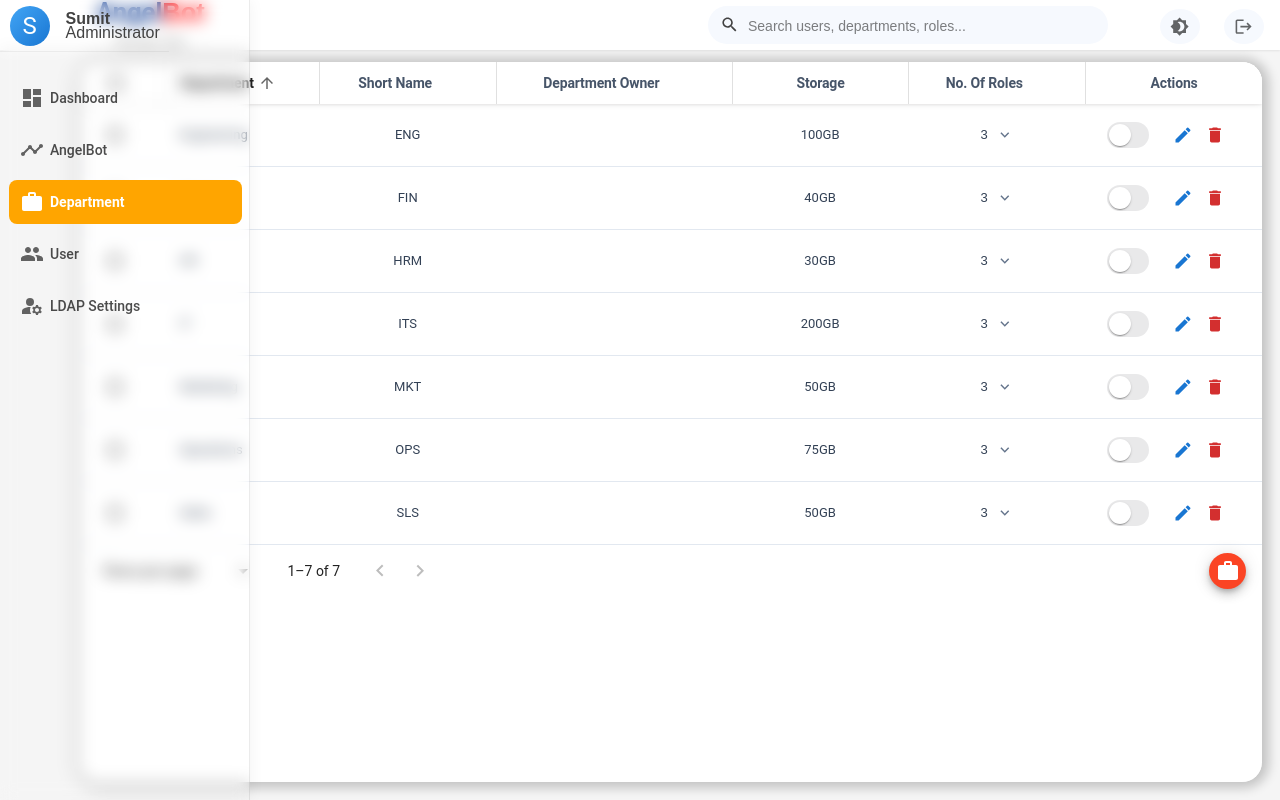
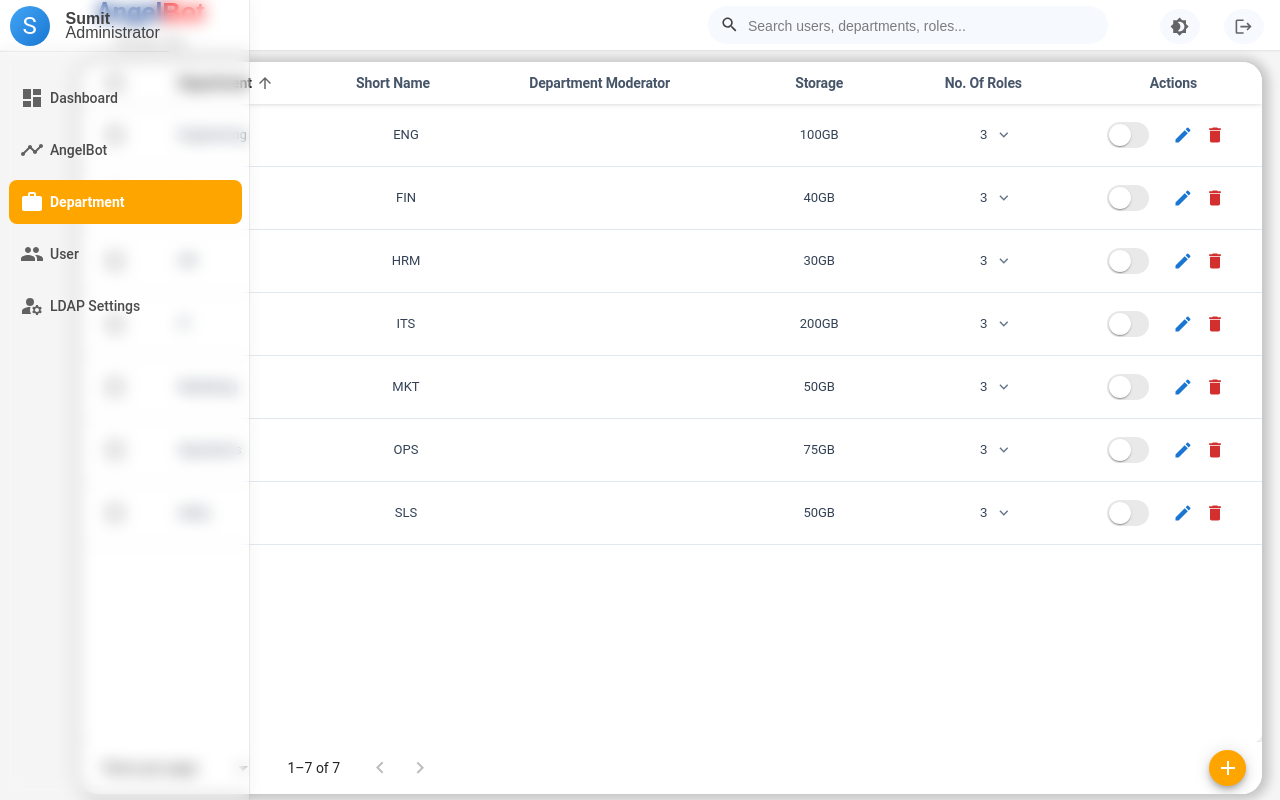
Before and after one commit to Abhisehekpandey/LMS, a React (Create React App) app: page /department in a window 1280 px wide. Built offline with nearby package versions, Linux system fonts and the light colour scheme; sample sign-in values are in the browser's storage; a web font is replaced by a local one; what chartjs-plugin-datalabels would draw is missing.

Commit message:
Department height Updated

```diff
--- a/src/pages/Department.js
+++ b/src/pages/Department.js
@@ -53,6 +53,7 @@ import {
   Timeline as TimelineIcon,
   ManageAccounts as LDAPIcon,
   Dashboard as DashboardIcon,
+  Add,
 } from "@mui/icons-material";
 
 import AddCircleOutlineIcon from "@mui/icons-material/AddCircleOutline";
@@ -157,7 +158,7 @@ function Department({ departments, setDepartments, onThemeToggle }) {
     initialRole: "",
     storage: "50GB", // Default storage value
     reportingManager: "", // Add this field
-    departmentOwner: "", // Add this line
+    departmentModerator: "", // Add this line
     submitted: false,
   });
 
@@ -331,7 +332,7 @@ function Department({ departments, setDepartments, onThemeToggle }) {
       const exportData = departments.map((dept) => ({
         Department: dept.name,
         "Display Name": dept.displayName,
-        "Department Owner": dept.departmentOwner, // Added Department Owner
+        "Department Moderator": dept.departmentModerator, // Added Department Owner
         "Storage Allocated": dept.storage || "50GB",
         Roles: `${dept.roles.length} (${dept.roles.join(", ")})`,
         Status: dept.isActive ? "Active" : "Inactive", // Add Status column
@@ -390,7 +391,7 @@ function Department({ departments, setDepartments, onThemeToggle }) {
           const requiredColumns = {
             Department: false,
             "Display Name": false,
-            "Department Owner": false, // Added Department Owner
+            "Department Moderator": false, // Added Department Owner
             "Storage Allocated": false,
             Role: false,
             Status: false,
@@ -432,7 +433,8 @@ function Department({ departments, setDepartments, onThemeToggle }) {
 
             if (!row.Department) errors.push("Department");
             if (!row["Display Name"]) errors.push("Display Name");
-            if (!row["Department Owner"]) errors.push("Department Owner"); // Added validation
+            if (!row["Department Moderator"])
+              errors.push("Department Moderator"); // Added validation
             if (!row["Storage Allocated"]) errors.push("Storage Allocated");
             if (row.Role === undefined) errors.push("Role");
             if (!row.Status) errors.push("Status");
@@ -509,7 +511,7 @@ function Department({ departments, setDepartments, onThemeToggle }) {
                 updatedDepartmentsList[existingDeptIndex] = {
                   ...updatedDepartmentsList[existingDeptIndex],
                   displayName: rows[0]["Display Name"],
-                  departmentOwner: rows[0]["Department Owner"],
+                  departmentModerator: rows[0]["Department Moderator"],
                   storage: rows[0]["Storage Allocated"],
                   isActive: rows[0].Status.toLowerCase() === "active",
                 };
@@ -581,7 +583,7 @@ function Department({ departments, setDepartments, onThemeToggle }) {
                 updatedDepartmentsList.push({
                   name: deptName,
                   displayName: rows[0]["Display Name"],
-                  departmentOwner: rows[0]["Department Owner"],
+                  departmentModerator: rows[0]["Department Moderator"],
                   storage: rows[0]["Storage Allocated"],
                   roles: newDeptRoles,
                   isActive: rows[0].Status.toLowerCase() === "active",
@@ -750,7 +752,7 @@ function Department({ departments, setDepartments, onThemeToggle }) {
       !newDepartment.initialRole ||
       !newDepartment.storage ||
       !newDepartment.reportingManager ||
-      !newDepartment.departmentOwner
+      !newDepartment.departmentModerator
     ) {
       setSnackbar({
         open: true,
@@ -775,7 +777,7 @@ function Department({ departments, setDepartments, onThemeToggle }) {
       roles: [newDepartment.initialRole],
       storage: newDepartment.storage,
       reportingManager: newDepartment.reportingManager,
-      departmentOwner: newDepartment.departmentOwner,
+      departmentModerator: newDepartment.departmentModerator,
       userCount: 0, // Initialize user count
       isActive: true, // Initialize as active
       createdAt: new Date().toISOString(), // Add creation timestamp
@@ -864,7 +866,8 @@ function Department({ departments, setDepartments, onThemeToggle }) {
     );
     setSnackbar({
       open: true,
-      message: `Department "${dept.name}" ${!dept.isActive ? "activated" : "deactivated"
+      message: `Department "${dept.name}" ${
+        !dept.isActive ? "activated" : "deactivated"
       }`,
       severity: "success",
     });
@@ -896,7 +899,7 @@ function Department({ departments, setDepartments, onThemeToggle }) {
       {
         Department: "Example Department",
         "Display Name": "EXD",
-        "Department Owner": "John Doe", // Added Department Owner
+        "Department Moderator": "John Doe", // Added Department Owner
         "Storage Allocated": "50GB",
         Role: "Role1",
         Status: "Active",
@@ -906,7 +909,7 @@ function Department({ departments, setDepartments, onThemeToggle }) {
       {
         Department: "Example Department",
         "Display Name": "EXD",
-        "Department Owner": "John Doe", // Added Department Owner
+        "Department Moderator": "John Doe", // Added Department Owner
         "Storage Allocated": "50GB",
         Role: "Role2",
         Status: "Active",
@@ -946,7 +949,7 @@ function Department({ departments, setDepartments, onThemeToggle }) {
             {
               Department: dept.name,
               "Display Name": dept.displayName,
-              "Department Owner": dept.departmentOwner, // Added Department Owner
+              "Department Moderator": dept.departmentModerator, // Added Department Owner
               "Storage Allocated": dept.storage || "50GB",
               Role: "",
               Status: dept.isActive ? "Active" : "Inactive",
@@ -959,7 +962,7 @@ function Department({ departments, setDepartments, onThemeToggle }) {
         return dept.roles.map((role) => ({
           Department: dept.name,
           "Display Name": dept.displayName,
-          "Department Owner": dept.departmentOwner, // Added Department Owner
+          "Department Moderator": dept.departmentModerator, // Added Department Owner
           "Storage Allocated": dept.storage || "50GB",
           Role: role,
           Status: dept.isActive ? "Active" : "Inactive",
@@ -1005,6 +1008,7 @@ function Department({ departments, setDepartments, onThemeToggle }) {
     <Box
       sx={{
         display: "flex",
+        flexDirection: "column",
         position: "relative",
         height: "100% ",
         marginLeft: "80px",
@@ -1020,8 +1024,8 @@ function Department({ departments, setDepartments, onThemeToggle }) {
       <TableContainer
         component={Paper}
         sx={{
-          maxHeight: "calc(100vh - 80px)",
-          height: "calc(100vh - 80px)",
+          maxHeight: "calc(100vh - 120px)",
+          height: "calc(100vh - 120px)",
           backgroundColor: "#ffffff",
           "& .MuiTableHead-root": {
             position: "sticky",
@@ -1047,7 +1051,7 @@ function Department({ departments, setDepartments, onThemeToggle }) {
             borderBottom: "1px solid #e2e8f0",
           },
           "& .MuiTable-root": {
-            borderCollapse: "separate",
+            // borderCollapse: "separate",
             borderSpacing: 0,
             border: "1px solid #e2e8f0",
           },
@@ -1160,9 +1164,9 @@ function Department({ departments, setDepartments, onThemeToggle }) {
                 }}
               >
                 <TableSortLabel
-                  active={orderBy === "departmentOwner"}
-                  direction={orderBy === "departmentOwner" ? order : "asc"}
-                  onClick={() => handleRequestSort("departmentOwner")}
+                  active={orderBy === "departmentModerator"}
+                  direction={orderBy === "departmentModerator" ? order : "asc"}
+                  onClick={() => handleRequestSort("departmentModerator")}
                   sx={{
                     "& .MuiTableSortLabel-icon": {
                       fontSize: "1.125rem",
@@ -1179,7 +1183,7 @@ function Department({ departments, setDepartments, onThemeToggle }) {
                       fontSize: "14px",
                     }}
                   >
-                    Department owner
+                    Department Moderator
                   </Typography>
                 </TableSortLabel>
               </TableCell>
@@ -1322,7 +1326,7 @@ function Department({ departments, setDepartments, onThemeToggle }) {
                           padding: "2px 8px",
                         }}
                       >
-                        {dept.departmentOwner}
+                        {dept.departmentModerator}
                       </TableCell>
                       <TableCell
                         sx={{
@@ -1387,43 +1391,7 @@ function Department({ departments, setDepartments, onThemeToggle }) {
                               }
                             />
                           </Tooltip>
-                          {/* <Switch
-                            size="small"
-                            checked={dept.isActive}
-                            onChange={() => handleDepartmentToggle(dept)}
-                            sx={{
-                              "& .MuiSwitch-switchBase": {
-                                "&.Mui-checked": {
-                                  // When active/checked
-                                  color: "#2e7d32", // Green color
-                                  "& + .MuiSwitch-track": {
-                                    backgroundColor: "#4caf50", // Green track
-                                    opacity: 0.5,
-                                  },
-                                },
-                                "&.Mui-disabled": {
-                                  "& + .MuiSwitch-track": {
-                                    opacity: 0.5,
-                                  },
-                                },
-                              },
-                              "& .MuiSwitch-switchBase.Mui-checked:hover": {
-                                backgroundColor: "rgba(46, 125, 50, 0.08)", // Green hover effect
-                              },
-                              // When inactive/unchecked
-                              "& .MuiSwitch-switchBase:not(.Mui-checked)": {
-                                color: "#d32f2f", // Red color
-                                "& + .MuiSwitch-track": {
-                                  backgroundColor: "#ef5350", // Red track
-                                  opacity: 0.5,
-                                },
-                              },
-                              "& .MuiSwitch-switchBase:not(.Mui-checked):hover":
-                                {
-                                  backgroundColor: "rgba(211, 47, 47, 0.08)", // Red hover effect
-                                },
-                            }}
-                          /> */}
+
                           <IconButton
                             size="small"
                             onClick={() => handleEditDepartment(dept)}
@@ -1618,6 +1586,7 @@ function Department({ departments, setDepartments, onThemeToggle }) {
               })}
           </TableBody>
         </Table>
+      </TableContainer>
 
       <Box
         sx={{
@@ -1660,14 +1629,18 @@ function Department({ departments, setDepartments, onThemeToggle }) {
           <Tooltip title="Add Department" placement="left">
             <SpeedDial
               ariaLabel="Department actions"
-                icon={<DepartmentRolesIcon />}
+              icon={<Add />}
               onClick={() => setShowAddDepartment(true)}
               direction="left"
               FabProps={{
                 sx: {
-                    bgcolor: "rgb(251, 68, 36)",
+                  bgcolor: "orange",
+                  // "&:hover": {
+                  //   bgcolor: "orange",
+                  // },
                   "&:hover": {
-                      bgcolor: "rgb(251, 68, 36)",
+                    backgroundColor: "orange", // Keep the background color on hover
+                    animation: "glowBorder 1.5s ease-in-out infinite", // Apply glowing animation on hover
                   },
                   width: 37,
                   height: 30,
@@ -1703,7 +1676,6 @@ function Department({ departments, setDepartments, onThemeToggle }) {
           )}
         </Box>
       </Box>
-      </TableContainer>
 
       <Snackbar
         open={snackbar.open}
@@ -1841,19 +1813,21 @@ function Department({ departments, setDepartments, onThemeToggle }) {
             />
             <TextField
               size="small"
-              label="Department Owner"
-              value={newDepartment.departmentOwner}
+              label="Department Moderator"
+              value={newDepartment.departmentModerator}
               onChange={(e) =>
                 setNewDepartment((prev) => ({
                   ...prev,
-                  departmentOwner: e.target.value,
+                  departmentModerator: e.target.value,
                 }))
               }
               required
-              error={!newDepartment.departmentOwner && newDepartment.submitted}
+              error={
+                !newDepartment.departmentModerator && newDepartment.submitted
+              }
               helperText={
-                !newDepartment.departmentOwner && newDepartment.submitted
-                  ? "Department Owner is required"
+                !newDepartment.departmentModerator && newDepartment.submitted
+                  ? "Department Moderator is required"
                   : ""
               }
               fullWidth
--- a/src/pages/department.module.css
+++ b/src/pages/department.module.css
@@ -7,6 +7,6 @@
   text-transform: capitalize;
   background-color: white !important;
   color: inherit;
-  border: 1px solid #0000001f !important;
+  /* border: 1px solid #0000001f !important; */
   border-width: 0px 0px 0px 1px !important;
 }
--- a/src/pages/user/UserTable.js
+++ b/src/pages/user/UserTable.js
@@ -280,7 +280,8 @@ export default function UserTable() {
     );
     toast({
       open: true,
-      message: `Department "${rowId.name}" ${!rowId.isActive ? "activated" : "deactivated"
+      message: `Department "${rowId.name}" ${
+        !rowId.isActive ? "activated" : "deactivated"
       }`,
       severity: "success",
     });
@@ -769,12 +770,12 @@ export default function UserTable() {
             <Tooltip title="Add New User">
               <IconButton
                 sx={{
-                  bgcolor: "rgb(251, 68, 36)", // Solid orange background color
+                  bgcolor: "orange", // Solid orange background color
                   color: "white",
                   boxShadow:
                     "0 4px 8px 0 rgba(0, 0, 0, 0.2), 0 6px 20px 0 rgba(0, 0, 0, 0.6)", // Default shadow
                   "&:hover": {
-                    backgroundColor: "rgb(251, 68, 36)", // Keep the background color on hover
+                    backgroundColor: "orange", // Keep the background color on hover
                     animation: "glowBorder 1.5s ease-in-out infinite", // Apply glowing animation on hover
                   },
                   "@keyframes glowBorder": {
--- a/src/pages/user/user.module.css
+++ b/src/pages/user/user.module.css
@@ -8,6 +8,6 @@
   /* background-color: #f6f6f7; */
   background-color: white !important;
   color: inherit;
-  border: 1px solid #0000001f !important;
-  border-width: 0px 0px 0px 1px !important;
+  /* border: 1px solid #0000001f !important; */
+  /* border-width: 0px 0px 0px 1px !important; */
 }
```
Lines whose indentation alone changed are shown as unchanged.
